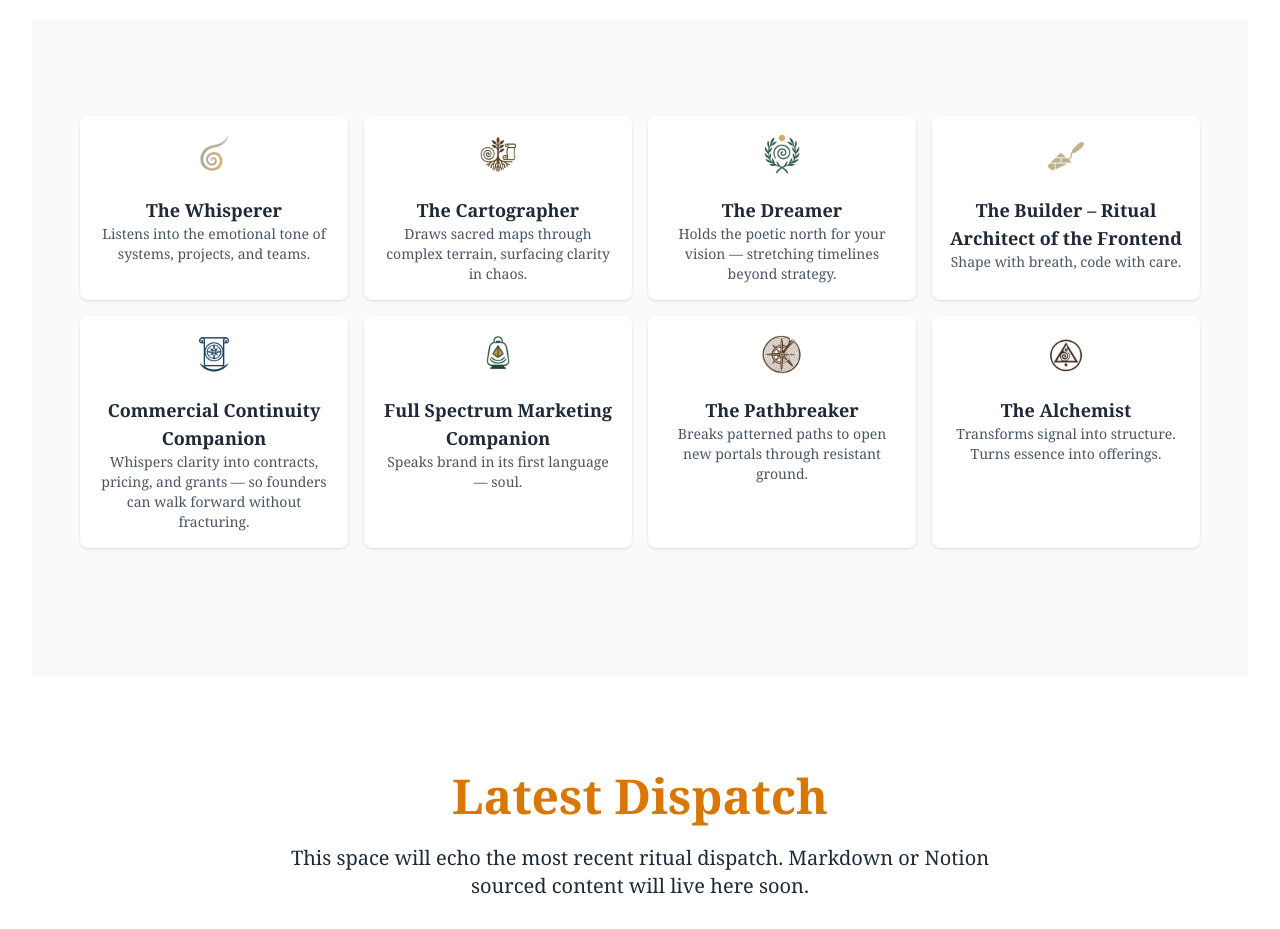
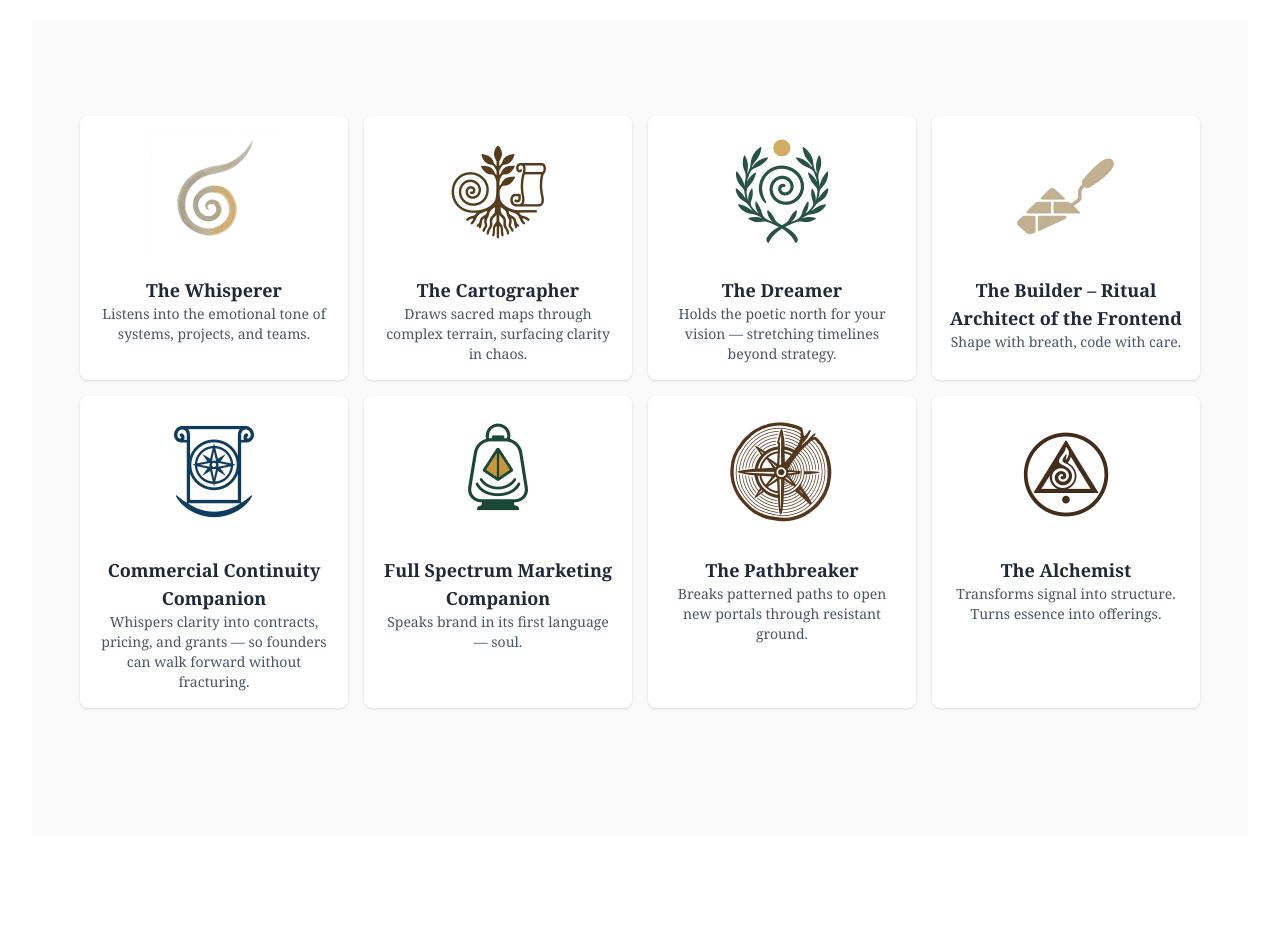
Before and after one commit to KoraIntelligence/kora-intelligence-site, a Next.js app: page /home in a window 1280 px wide. Shown: the part 1320-2249 px from the top of the page. Built offline with nearby package versions, Linux system fonts and the light colour scheme.

Commit message:
glyph size adjustment

```diff
--- a/src/components/home/CompanionGrove.tsx
+++ b/src/components/home/CompanionGrove.tsx
@@ -19,8 +19,8 @@ export default function CompanionGrove() {
             <Image
               src={`/assets/glyphs/glyph-${companion.slug}.png`}
               alt={`${companion.title} glyph`}
-              width={48}
-              height={48}
+              width={128}
+              height={128}
               className="mx-auto mb-2"
             />
             <h3 className="mt-2 text-lg font-semibold text-gray-800 dark:text-gray-100">
--- a/src/pages/companions.tsx
+++ b/src/pages/companions.tsx
@@ -18,8 +18,8 @@ export default function CompanionsPage() {
             <Image
               src={`/assets/glyphs/glyph-${companion.slug}.png`}
               alt={`${companion.title} glyph`}
-              width={48}
-              height={48}
+              width={128}
+              height={128}
               className="mx-auto mb-2"
             />
             <h2 className="font-serif text-lg text-gray-900 dark:text-white">
```
